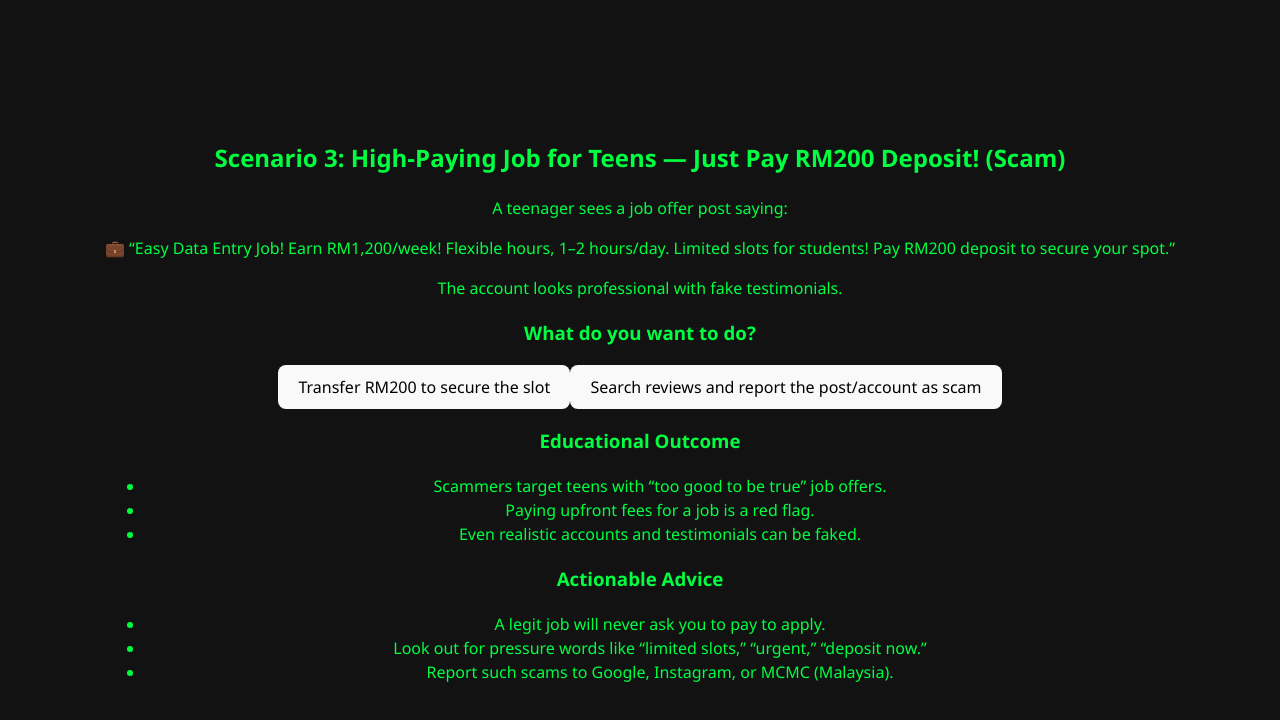
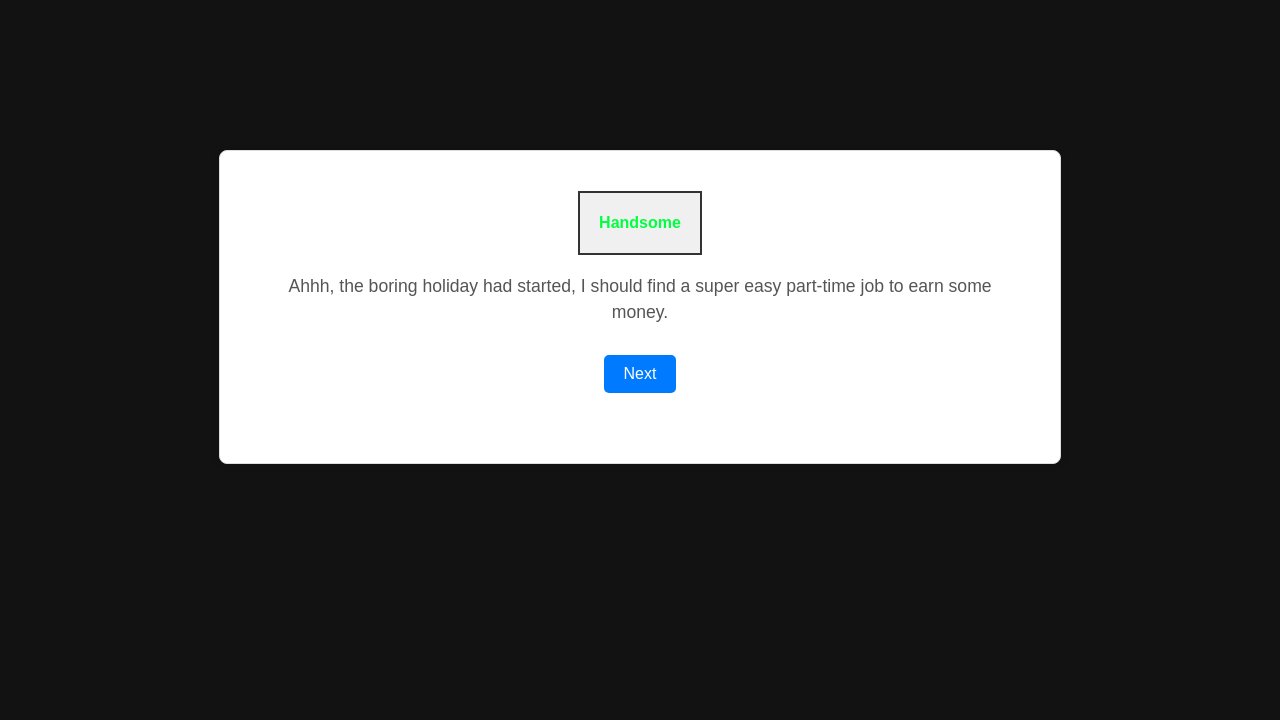
Before and after one commit to jxinn93/CyberSifu, a React (Vite) app in the folder cybersifu-frontend/: page /scenario3 in a window 1280 px wide. Shown: the top 720 px of the page. Built offline with nearby package versions, Linux system fonts and the light colour scheme.

Commit message:
scenario3

```diff
--- a/cybersifu-frontend/src/Pages/AladdinLampDisplay.jsx
+++ b/cybersifu-frontend/src/Pages/AladdinLampDisplay.jsx
@@ -28,7 +28,7 @@ function AladdinLampDisplay({ navigate }) { // <--- Ensure navigate is destructu
       </div>
       {/* Changed class name here */}
       <div className="aladdin-dialogue-frame">
-        <p> Bling Bling ✨ I can help you ~</p>
+        <p> Bling Bling ✨I heard you, kid~ Don't worry, I will help you. </p>
       </div>
       {/*Single "Next" button to naviagte */}
       <button onClick = {handleNextClick}>Next</button>
--- a/cybersifu-frontend/src/Pages/ChoiceResult1Page.jsx
+++ b/cybersifu-frontend/src/Pages/ChoiceResult1Page.jsx
@@ -41,7 +41,7 @@ function ChoiceResult1Page({navigate}) {
               </pre>
             </div>
             <p>River God asks</p>
-            <p>Did you lose this golden weapon skin?</p>
+            <p>How would you purchase the skin? </p>
             <div className="options">
               <button onClick={handleOption1Click}> [1] Banner in the Game Hompage [Limited Offer!!!]</button>
               <button onClick={handleOption2Click}> [2] A message in chat channel of the game [Purchase Skin with lower price, 100% Authentic, no extra fee!!!]</button>
@@ -55,7 +55,7 @@ function ChoiceResult1Page({navigate}) {
             <p>But make sure you get your dad & mom permission and you are over 18.</p>
             <p>
               <a
-                href="https://www.youtube.com/watch?v=dQw4w9WgXcQ" // Rickroll URL
+                href="https://www.bilibili.com/video/BV1UT42167xb/?share_source=copy_web&vd_source=401cb64a04676b30865e15c9909a47b7" // Rickroll URL
                 target="_blank" // Opens in a new tab
                 rel="noopener noreferrer" // Security best practice for target="_blank"
                 onClick={handleRewardLinkClick}
@@ -71,7 +71,7 @@ function ChoiceResult1Page({navigate}) {
           <div className="rickroll-message-container">
             <p className="rickroll-text">Hah, you lose!</p>
             <p className="rickroll-text">Always Stay Alert!</p>
-            <p className="rickroll-text">Don't click anything link that looks suspicious, next time won't be rickroll anymore!</p>
+            <p className="rickroll-text">Don't click any link that looks suspicious, You never know what is behind it!</p>
           </div>
         )}
       </div>
--- a/cybersifu-frontend/src/Pages/KidsThinkingPage.jsx
+++ b/cybersifu-frontend/src/Pages/KidsThinkingPage.jsx
@@ -27,7 +27,7 @@ function KidsThinkingPage({ navigate }) { // <--- MAKE SURE 'navigate' is here
           </div>
         </div>
         <div className="thinking-frame">
-          <p>Hmmm, the XiaoMing weapon skin in LUL looks so cool! I wish I have it too!</p>
+          <p>Wahh, XiaoMing's have the super awesome skin for the hero! I wish I can have it too!</p>
         </div>
         {!showAladdin && (
           <button onClick={handleNextClick}>Next</button>
--- a/cybersifu-frontend/src/Pages/Scanario3Page.css
+++ /dev/null
@@ -1,83 +0,0 @@
-/* src/Pages/Scenario3Page.css */
-
-body {
-    font-family: 'Courier New', monospace;
-    background-color: #0a0a0a;
-    color: #00ffcc;
-    margin: 0;
-    padding: 0;
-}
-
-.hacker-scenario-container {
-    max-width: 900px;
-    margin: auto;
-    padding: 40px 20px;
-}
-
-.conversation-box {
-    border: 2px solid #00ffcc;
-    padding: 20px;
-    border-radius: 10px;
-    margin-bottom: 30px;
-    background-color: #1a1a1a;
-    box-shadow: 0 0 12px #00ffcc;
-}
-
-.dialogue {
-    margin: 10px 0;
-}
-
-.dialogue.hacker {
-    color: #00ffcc;
-}
-
-.dialogue.link {
-    color: #ff5e57;
-    font-style: italic;
-}
-
-.quiz-container {
-    border: 1px solid #00ffcc;
-    padding: 20px;
-    border-radius: 10px;
-    background-color: #131313;
-    margin-bottom: 25px;
-}
-
-.quiz-options {
-    display: flex;
-    flex-direction: column;
-    gap: 15px;
-    margin-top: 15px;
-}
-
-.submit-button {
-    background-color: transparent;
-    color: #00ffcc;
-    border: 1px solid #00ffcc;
-    padding: 10px;
-    border-radius: 5px;
-    cursor: pointer;
-    font-family: inherit;
-    transition: background-color 0.3s, transform 0.2s;
-}
-
-.submit-button:hover {
-    background-color: #00ffcc;
-    color: #000;
-    transform: scale(1.05);
-}
-
-.message-container {
-    border: 2px dashed #00ffcc;
-    background-color: #1a1a1a;
-    padding: 20px;
-    margin: 20px 0;
-    border-radius: 10px;
-}
-
-.god-message {
-    color: #ff5e57;
-    font-weight: bold;
-    margin-top: 10px;
-}
--- /dev/null
+++ b/cybersifu-frontend/src/Pages/Scenario3Page.css
@@ -0,0 +1,180 @@
+/* src/Pages/Scenario3Page.css */
+
+.scenario-page {
+    font-family: Arial, sans-serif;
+    max-width: 800px;
+    margin: 30px auto;
+    padding: 20px;
+    border: 1px solid #ddd;
+    border-radius: 8px;
+    box-shadow: 0 2px 10px rgba(0, 0, 0, 0.05);
+    background-color: #fff;
+    text-align: center; /* Center main content */
+}
+
+/* REMOVED: .scenario-page h2 styling as the h2 itself is removed */
+
+.intro-section {
+    padding: 20px;
+    margin-bottom: 20px;
+}
+
+.handsome-box {
+    border: 2px solid #333;
+    width: 120px;
+    height: 60px;
+    display: flex;
+    justify-content: center;
+    align-items: center;
+    background-color: #f0f0f0;
+    font-weight: bold;
+    margin: 0 auto 15px auto; /* Center the box */
+}
+
+.handsome-dialogue {
+    font-size: 1.1em;
+    color: #555;
+    margin-bottom: 20px;
+}
+
+.next-button,
+.choices button {
+    background-color: #007bff;
+    color: white;
+    padding: 10px 20px;
+    border: none;
+    border-radius: 5px;
+    cursor: pointer;
+    font-size: 1em;
+    margin: 10px;
+    transition: background-color 0.3s ease;
+}
+
+.next-button:hover,
+.choices button:hover {
+    background-color: #0056b3;
+}
+
+.brochure-section {
+    padding: 20px;
+    margin-bottom: 20px;
+}
+
+.brochure-content {
+    border: 2px dashed #007bff;
+    padding: 25px;
+    max-width: 650px;
+    margin: 20px auto;
+    background-color: #e6f7ff;
+    border-radius: 8px;
+    box-shadow: 0 4px 8px rgba(0, 0, 0, 0.1);
+    text-align: left; /* Align brochure content to left */
+}
+
+.brochure-content h3 {
+    color: #0056b3;
+    margin-bottom: 15px;
+}
+
+.job-offer-text {
+    font-size: 1.1em;
+    line-height: 1.6;
+}
+
+.job-offer-text strong {
+    font-weight: bold;
+}
+
+.professional-account-note {
+    margin-top: 15px;
+    font-style: italic;
+    color: #555;
+}
+
+.testimonials-container {
+    margin-top: 25px;
+    border-top: 1px solid #b3e0ff;
+    padding-top: 20px;
+    display: flex;
+    flex-wrap: wrap;
+    justify-content: center;
+    gap: 15px;
+}
+
+.testimonials-container h4 {
+    width: 100%;
+    text-align: center;
+    color: #0056b3;
+    margin-bottom: 10px;
+}
+
+.testimonial-item {
+    border: 1px solid #a3d900;
+    padding: 12px;
+    border-radius: 5px;
+    background-color: #f0ffdb;
+    width: 180px;
+    text-align: center;
+    box-shadow: 0 2px 4px rgba(0, 0, 0, 0.05);
+}
+
+.testimonial-item p {
+    margin: 0;
+}
+
+.choices {
+    margin-top: 30px;
+    padding: 20px;
+    border-top: 1px solid #eee;
+}
+
+.choices h3 {
+    color: #333;
+    margin-bottom: 20px;
+}
+
+.result {
+    margin-top: 30px;
+    padding: 25px;
+    border: 1px solid #ffc107;
+    border-radius: 8px;
+    background-color: #fffde7;
+    color: #333;
+    text-align: left;
+    box-shadow: 0 2px 8px rgba(0,0,0,0.05);
+}
+
+.result p {
+    margin-bottom: 10px;
+    line-height: 1.5;
+}
+
+.result strong {
+    color: #d39e00; /* This remains orange/gold as it wasn't specified to change */
+}
+
+.education {
+    margin-top: 30px;
+    padding: 25px;
+    border: 1px solid #28a745;
+    border-radius: 8px;
+    background-color: #e6ffe6;
+    color: #333;
+    text-align: left;
+    box-shadow: 0 2px 8px rgba(0,0,0,0.05);
+}
+
+.education h3 {
+    color: #333;
+    margin-bottom: 15px;
+}
+
+.education ul {
+    list-style-type: disc;
+    margin-left: 20px;
+    padding-left: 0;
+}
+
+.education ul li {
+    margin-bottom: 8px;
+}
--- a/cybersifu-frontend/src/Pages/Scenario3Page.jsx
+++ b/cybersifu-frontend/src/Pages/Scenario3Page.jsx
@@ -1,31 +1,78 @@
 // src/Pages/Scenario3Page.jsx
 import React, { useState } from 'react';
-//import './Scenario3Page.css';
+import './Scenario3Page.css'; // Link to your new CSS file
 
 function Scenario3Page() {
-    const [choice, setChoice] = useState(null);
+    // New state to manage the progression of scenes
+    const [currentScene, setCurrentScene] = useState('intro'); // 'intro', 'brochure', 'decision', 'result'
+
+    // Existing state for user's choice outcome
+    const [choice, setChoice] = useState(null); // 'transferMoney', 'searchAndReport'
 
     return (
         <div className="scenario-page">
-            <h2>Scenario 3: High-Paying Job for Teens — Just Pay RM200 Deposit! (Scam)</h2>
+            {/* Removed: <h2>Scenario 3: High-Paying Job for Teens — Just Pay RM200 Deposit! (Scam)</h2> */}
 
-            <section className="context">
-                <p>A teenager sees a job offer post saying:</p>
-                <p>💼 “Easy Data Entry Job! Earn RM1,200/week! Flexible hours, 1–2 hours/day. Limited slots for students! Pay RM200 deposit to secure your spot.”</p>
-                <p>The account looks professional with fake testimonials.</p>
-            </section>
+            {/* Introduction: Handsome's dialogue */}
+            {currentScene === 'intro' && (
+                <div className="intro-section">
+                    <div className="handsome-box">
+                        Handsome
+                    </div>
+                    <p className="handsome-dialogue">
+                        Ahhh, the boring holiday had started, I should find a super easy part-time job to earn some money.
+                    </p>
+                    <button onClick={() => setCurrentScene('brochure')} className="next-button">Next</button>
+                </div>
+            )}
 
+            {/* Job Brochure Display */}
+            {currentScene === 'brochure' && (
+                <div className="brochure-section">
+                    <div className="brochure-content">
+                        <h3 className="brochure-title">Job Offer:</h3>
+                        <p className="job-offer-text">
+                            <strong>💼 “Easy Data Entry Job! Earn RM1,200/week! Flexible hours, 1–2 hours/day. Limited slots for students! Pay RM200 deposit to secure your spot.”</strong>
+                        </p>
+                        <p className="professional-account-note">
+                            The account looks professional with fake testimonials.
+                        </p>
+
+                        <div className="testimonials-container">
+                            <h4>Testimonials:</h4>
+                            {/* Testimonial 1 */}
+                            <div className="testimonial-item">
+                                <p><strong>Adam:</strong> Nice nice, 100% real</p>
+                            </div>
+                            {/* Testimonial 2 */}
+                            <div className="testimonial-item">
+                                <p><strong>Bob:</strong> I get paid within a week</p>
+                            </div>
+                            {/* Testimonial 3 */}
+                            <div className="testimonial-item">
+                                <p><strong>Cat123:</strong> Super easy work.</p>
+                            </div>
+                        </div>
+                    </div>
+                    <button onClick={() => setCurrentScene('decision')} className="next-button">Next</button>
+                </div>
+            )}
+
+            {/* User Choices Section */}
+            {currentScene === 'decision' && (
                 <section className="choices">
                     <h3>What do you want to do?</h3>
-                <button onClick={() => setChoice('transferMoney')}>
+                    <button onClick={() => { setChoice('transferMoney'); setCurrentScene('result'); }}>
                         Transfer RM200 to secure the slot
                     </button>
-                <button onClick={() => setChoice('searchAndReport')}>
+                    <button onClick={() => { setChoice('searchAndReport'); setCurrentScene('result'); }}>
                         Search reviews and report the post/account as scam
                     </button>
                 </section>
+            )}
 
-            {choice === 'transferMoney' && (
+            {/* Results Display */}
+            {currentScene === 'result' && choice === 'transferMoney' && (
                 <div className="result">
                     <p>You send the RM200. They say they’ll contact you soon.</p>
                     <p>Hours turn to days. No response. The account is now deleted. You’ve been scammed.</p>
@@ -33,7 +80,7 @@ function Scenario3Page() {
                 </div>
             )}
 
-            {choice === 'searchAndReport' && (
+            {currentScene === 'result' && choice === 'searchAndReport' && (
                 <div className="result">
                     <p>You Google the job name and find posts from others who were scammed.</p>
                     <p>You report the Instagram page and warn your friend.</p>
@@ -41,6 +88,8 @@ function Scenario3Page() {
                 </div>
             )}
 
+            {/* Educational Outcome & Actionable Advice (only shown after a choice is made) */}
+            {currentScene === 'result' && (
                 <section className="education">
                     <h3>Educational Outcome</h3>
                     <ul>
@@ -55,6 +104,7 @@ function Scenario3Page() {
                         <li>Report such scams to Google, Instagram, or MCMC (Malaysia).</li>
                     </ul>
                 </section>
+            )}
         </div>
     );
 }
```
Also changed, not shown: cybersifu-frontend/src/Pages/ChoiceResult2Page.jsx (+9 -9 lines). Lines whose indentation alone changed are shown as unchanged.
